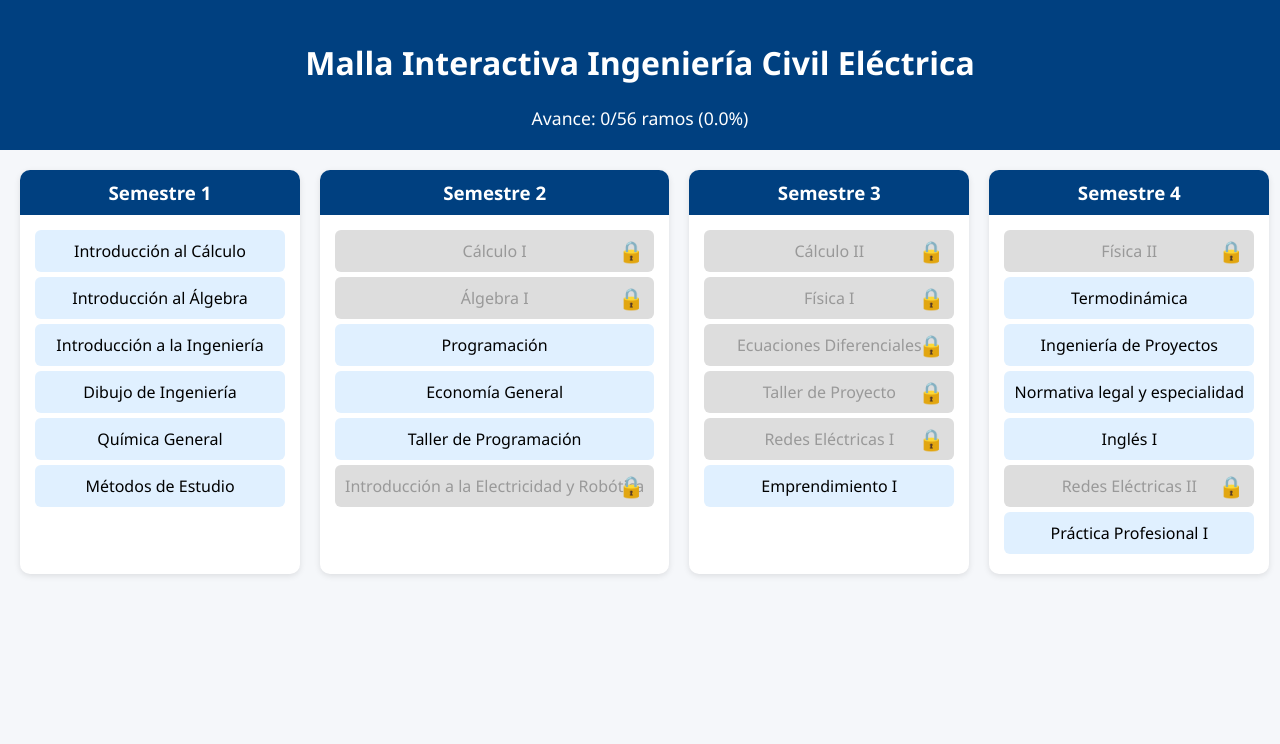
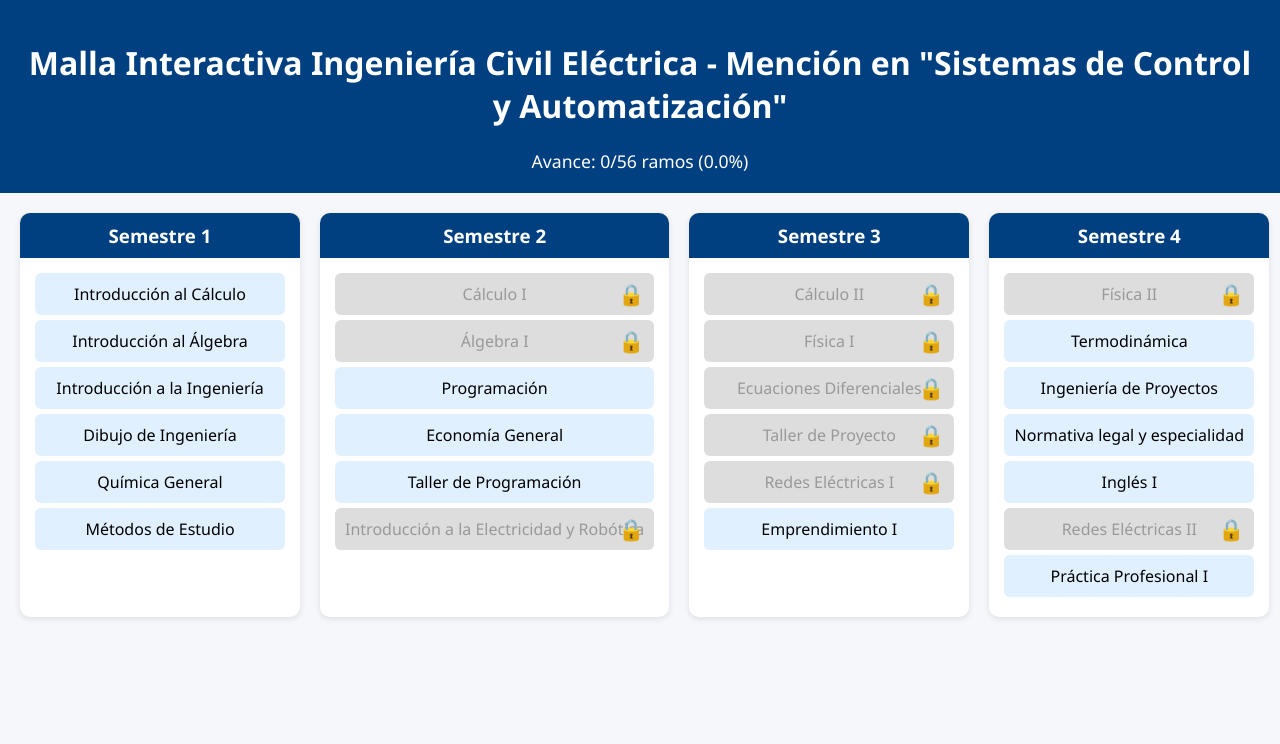
Before and after one commit to cslv2/Malla-Ingenieria-Civil-El-ctrica-Menci-n-Sistemas-de-Control-y-Automatizaci-n, a plain HTML site: page index.html in a window 1280 px wide. Shown: the top 744 px of the page. Drawn offline with Linux system fonts and the light colour scheme.

Commit message:
Update index.html

```diff
--- a/index.html
+++ b/index.html
@@ -8,7 +8,7 @@
 </head>
 <body>
   <header>
-    <h1>Malla Interactiva Ingeniería Civil Eléctrica</h1>
+    <h1>Malla Interactiva Ingeniería Civil Eléctrica - Mención en "Sistemas de Control y Automatización"</h1>
     <div id="avance" class="avance"></div>
   </header>
 
```
